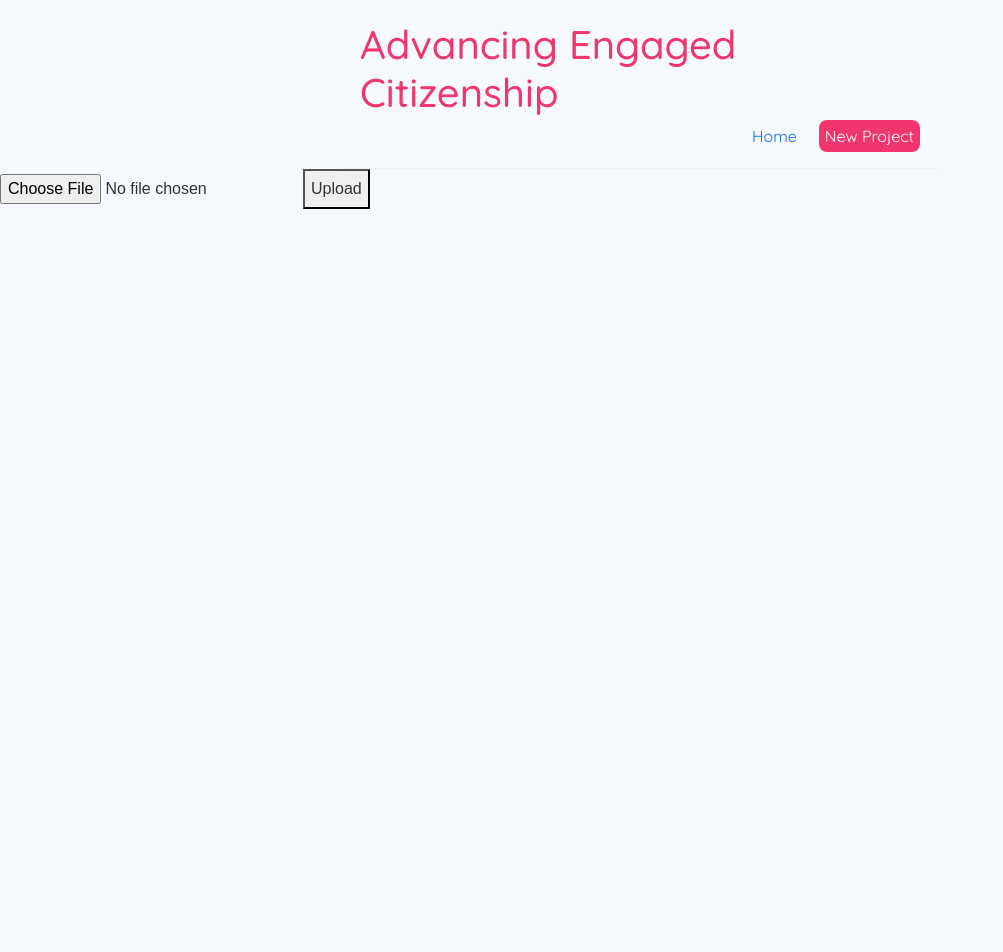
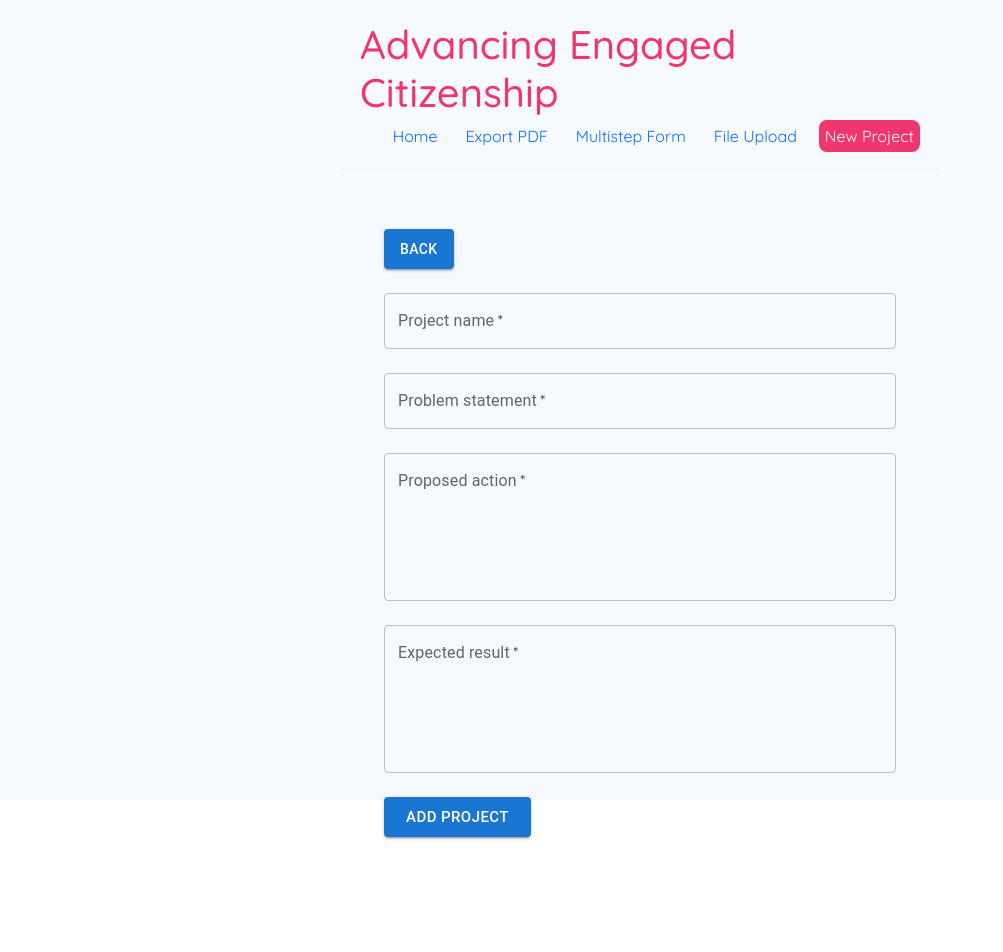
Before and after one commit to DouglasVDM/aec-test, a React (Create React App) app: page /export-pdf in a window 1280 px wide. Shown: the top 952 px of the page, without its empty margins (0-1003 px from the left). After the commit the page ends 857 px from the top, so only its background shows below. Built offline with nearby package versions, Linux system fonts and the light colour scheme; the HTML template or start-up script is replaced by a standard one.

Commit message:
change routes

```diff
--- a/package.json
+++ b/package.json
@@ -13,6 +13,7 @@
     "axios": "^0.21.4",
     "bootstrap": "^5.1.1",
     "formik": "^2.2.9",
+    "jspdf": "^2.4.0",
     "react": "^17.0.2",
     "react-dom": "^17.0.2",
     "react-images-uploading": "^3.1.3",
--- a/src/App.js
+++ b/src/App.js
@@ -5,9 +5,9 @@ import CreateProject from './CreateProject.js';
 import ProjectDetails from './ProjectDetails';
 import NotFound from './NotFound';
 import ImageUpload from './components/ImageUpload';
-import { Typography } from '@material-ui/core';
 import FileUpload from './FileUpload';
 import MultiStepForm from './components/AddProposal';
+import ProposalTempl from './components/ProposalTempl';
 
 
 function App() {
@@ -15,7 +15,6 @@ function App() {
     <Router>
       <div className="App">
         <Navbar />
-        <FileUpload />
         <div className="content">
           <Switch>
             <Route exact path="/">
@@ -23,6 +22,12 @@ function App() {
             </Route>
             <Route exact path="/multi-step-form">
               <MultiStepForm />
+            </Route>
+            <Route exact path="/export-pdf">
+              <ProposalTempl />
+            </Route>
+            <Route exact path="/file-upload">
+              <FileUpload />
             </Route>
             <Route path="/image">
               <ImageUpload />
@@ -38,16 +43,6 @@ function App() {
             </Route>
           </Switch>
         </div>
-        <div className="container">
-          <div className="mg20">
-            <Typography variant="h5">
-              bezkoder.com
-            </Typography>
-            <Typography variant="h6">
-              Material UI File Upload
-            </Typography>
-          </div>
-        </div>
       </div>
     </Router>
   );
--- a/src/Home.js
+++ b/src/Home.js
@@ -1,14 +1,12 @@
 import React from "react";
 import ProjectList from "./ProjectList";
 import useFetch from "./useFetch";
-import MultiStepForm from './components/AddProposal';
 
 const Home = () => {
   const { error, isPending, data: projects } = useFetch('http://localhost:8000/projects')
 
   return (
     <div className="home">
-      <MultiStepForm />
       {error && <div>{error}</div>}
       {isPending && <div>Loading...</div>}
       {projects && <ProjectList projects={projects} />}
--- a/src/Navbar.js
+++ b/src/Navbar.js
@@ -6,6 +6,9 @@ const Navbar = () => {
       <h1>Advancing Engaged Citizenship</h1>
       <div className="links">
         <Link to="/">Home</Link>
+        <Link to="/export-pdf">Export PDF</Link>
+        <Link to="/multi-step-form">Multistep Form</Link>
+        <Link to="/file-upload">File Upload</Link>
         <Link to="/create" style={{
           color: 'white',
           backgroundColor: '#f1356d',
--- /dev/null
+++ b/src/components/ProposalTempl.js
@@ -0,0 +1,150 @@
+import React, { useState } from "react";
+import Container from "@mui/material/Container";
+import { Button, TextField } from "@mui/material";
+
+
+const ProposalTempl = ({ setPage }) => {
+
+  const CHARACTER_LIMIT = 255;
+
+  const [proposalName, setProposalName] = useState("");
+  const [problemStatement, setProblemStatement] = useState("");
+  const [proposedAction, setProposedAction] = useState("");
+  const [expectedResult, setExpectedResult] = useState("");
+  const [proposals, setProposals] = useState([]);
+
+  const project_name = proposalName;
+  const problem_statement = problemStatement;
+  const proposed_action = proposedAction;
+  const expected_result = expectedResult;
+
+  const handleProposalName = (e) => {
+    e.preventDefault();
+    setProposalName(e.target.value);
+  };
+
+  const handleProblemStatement = (e) => {
+    e.preventDefault();
+    setProblemStatement(e.target.value);
+  };
+
+  const handleProposedAction = (e) => {
+    e.preventDefault();
+    setProposedAction(e.target.value);
+  };
+
+  const handleExpectedResult = (e) => {
+    e.preventDefault();
+    setExpectedResult(e.target.value);
+  };
+
+  const handleSubmit = async (e) => {
+    e.preventDefault();
+    try {
+      const body = { project_name, problem_statement, proposed_action, expected_result };
+
+      const res = await fetch("/api/project", {
+        method: "POST",
+        headers: { "Content-Type": "application/json" },
+        body: JSON.stringify(body),
+      });
+
+      setProposals([...proposals, res]);
+      setProposalName("");
+      setProblemStatement("");
+      setProposedAction("");
+      setExpectedResult("");
+      setPage("");
+
+    } catch (error) {
+      console.error(error.message);
+    }
+  };
+
+
+  return (
+    <div>
+      <Container
+        style={{ width: "100%" }}
+      >
+        <Button
+        onClick={() => setPage("")}
+        variant='contained'
+      >
+          Back
+        </Button>
+        <br />
+        <br />
+        <TextField
+          required
+          id="project-name"
+          label="Project name"
+          placeholder="What is the name of your proposal?"
+          variant="outlined"
+          style={{ width: "100%" }}
+          value={proposalName}
+          onChange={handleProposalName}
+        />
+        <br />
+        <br />
+        <TextField
+          required
+          id="outlined-basic"
+          label="Problem statement"
+          variant="outlined"
+          placeholder='What problem are you trying to solve?'
+          style={{ width: "100%" }}
+          value={problemStatement}
+          onChange={handleProblemStatement}
+        />
+        <br />
+        <br />
+        <TextField
+          required
+          id="outlined-multiline-static"
+          label="Proposed action"
+          placeholder='How are you going to solve the problem?'
+          multiline
+          rows={5}
+          inputProps={{
+            maxLength: CHARACTER_LIMIT,
+          }}
+          style={{ width: "100%" }}
+          value={proposedAction}
+          onChange={handleProposedAction}
+        />
+        <br />
+        <br />
+        <TextField
+          required
+          id="outlined-multiline-static"
+          label="Expected result"
+          placeholder='What are you hoping to achieve?'
+          multiline
+          rows={5}
+          inputProps={{
+            maxLength: CHARACTER_LIMIT,
+          }}
+          style={{ width: "100%" }}
+          value={expectedResult}
+          onChange={handleExpectedResult}
+        />
+        <br />
+        <br />
+        <div>
+          <Button
+            id='submit'
+            variant="contained"
+            size='large'
+            onClick={handleSubmit}
+            color='primary'
+          >
+            Add Project
+          </Button>
+        </div>
+      </Container>
+    </div>
+  );
+};
+
+export default ProposalTempl;
```
Also changed, not shown: 1 other file (tests, documents, lock files or other folders).
